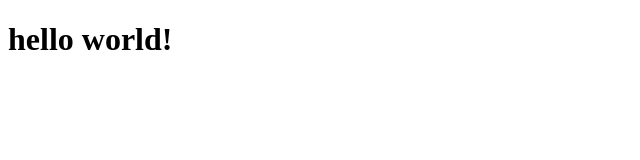
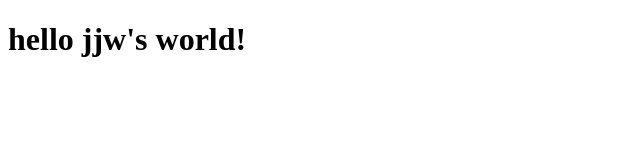
Before and after one commit to mozai126/demo2, a plain HTML site: page index.html in a window 1280 px wide. Shown: the whole page, without its empty margins (0-640 px from the left). Drawn offline with Linux system fonts and the light colour scheme.

Commit message:
zengshangaicha

```diff
--- a/index.html
+++ b/index.html
@@ -2,6 +2,6 @@
 <html>
 	<head></head>
 	<body>
-		<h1>hello world!</h1>
+		<h1>hello jjw's world!</h1>
 	</body>
 </html>
```
Also changed, not shown: 2 other files.
